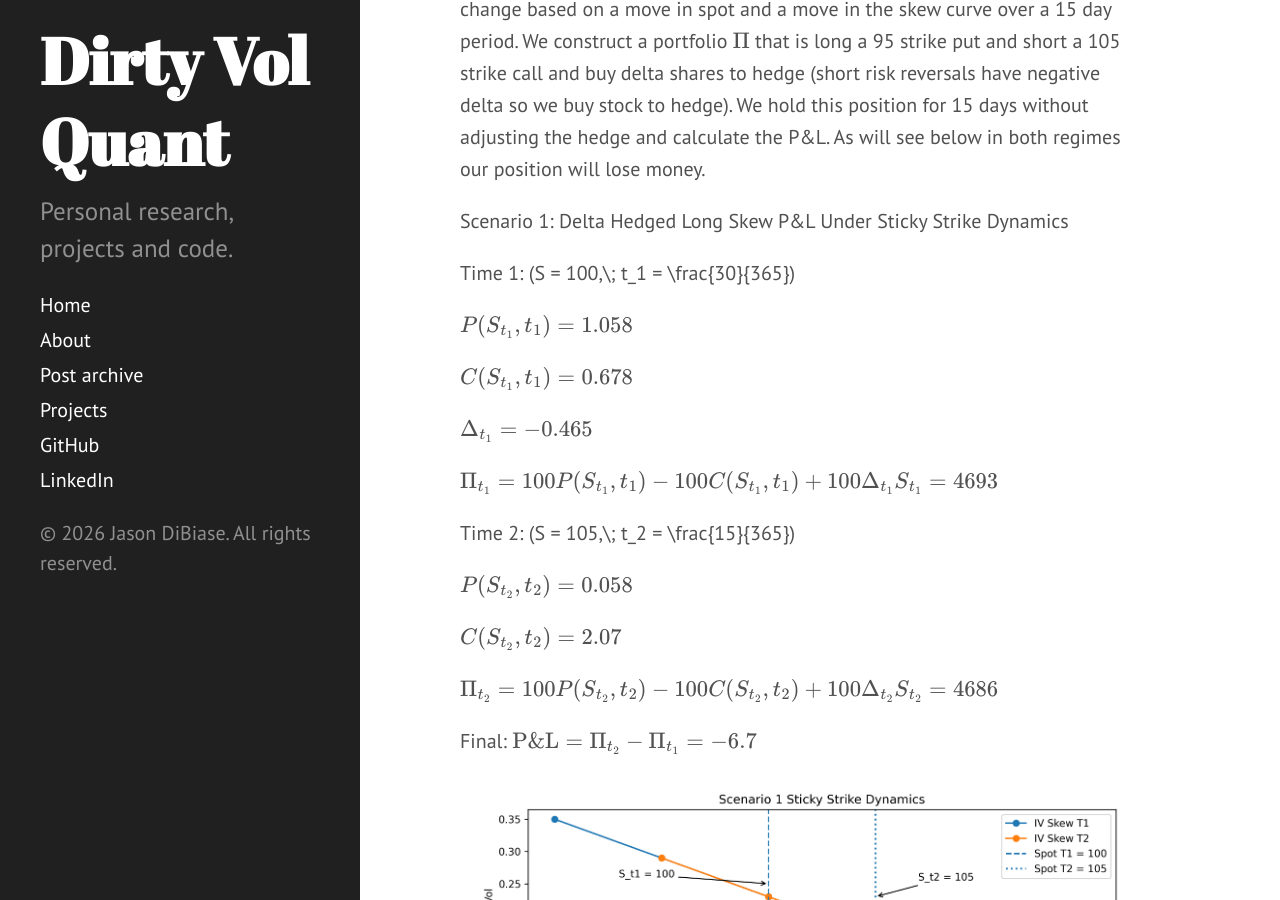
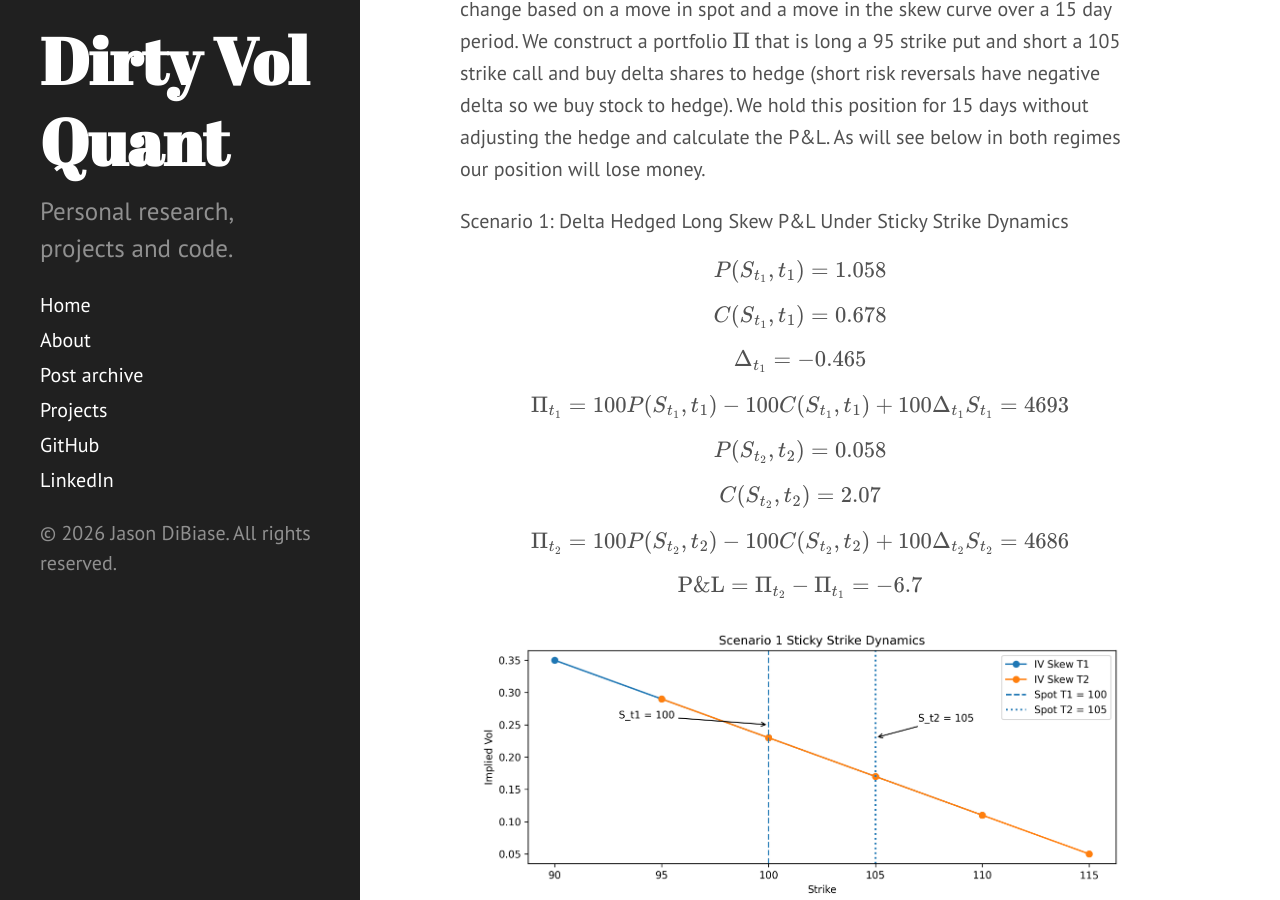
Before and after one commit to dibiasej/dibiasej.github.io, a Jekyll site: the page built from _posts/2026-06-07-Fixed-Strike-Floating-Strike-Spot-Vol-Dynamics-And-The-Skew-Stickiness-Ratio-Part-1.md, in a window 1280 px wide and 900 px high, scrolled down 5727 px. Built offline with Jekyll 4.4.1, drawn with Linux system fonts in a browser that asks for light colours; Markdown is read by kramdown in place of the engine named in the settings.

Commit message:
adjusted math again

```diff
--- a/_posts/2026-06-07-Fixed-Strike-Floating-Strike-Spot-Vol-Dynamics-And-The-Skew-Stickiness-Ratio-Part-1.md
+++ b/_posts/2026-06-07-Fixed-Strike-Floating-Strike-Spot-Vol-Dynamics-And-The-Skew-Stickiness-Ratio-Part-1.md
@@ -51,43 +51,37 @@ I want to illustrate below how these regimes will affect a delta hedged short ri
 
 Scenario 1: Delta Hedged Long Skew P&L Under Sticky Strike Dynamics
 
-Time 1: \(S = 100,\; t_1 = \frac{30}{365}\)
+$$
+P(S_{t_1}, t_1) = 1.058
+$$
 
-$
-P(S_{t_1}, t_1) = 1.058
-$
+$$
+C(S_{t_1}, t_1) = 0.678
+$$
 
-$
-C(S_{t_1}, t_1) = 0.678
-$
+$$
+\Delta_{t_1} = -0.465
+$$
 
-$
-\Delta_{t_1} = -0.465
-$
+$$
+\Pi_{t_1} = 100P(S_{t_1},t_1) - 100C(S_{t_1},t_1) + 100\Delta_{t_1}S_{t_1} = 4693
+$$
 
-$
-\Pi_{t_1} = 100P(S_{t_1},t_1) - 100C(S_{t_1},t_1) + 100\Delta_{t_1}S_{t_1} = 4693
-$
+$$
+P(S_{t_2}, t_2) = 0.058
+$$
 
-Time 2: \(S = 105,\; t_2 = \frac{15}{365}\)
+$$
+C(S_{t_2}, t_2) = 2.07
+$$
 
-$
-P(S_{t_2}, t_2) = 0.058
-$
+$$
+\Pi_{t_2} = 100P(S_{t_2},t_2) - 100C(S_{t_2},t_2) + 100\Delta_{t_2}S_{t_2} = 4686
+$$
 
-$
-C(S_{t_2}, t_2) = 2.07
-$
-
-
-$
-\Pi_{t_2} = 100P(S_{t_2},t_2) - 100C(S_{t_2},t_2) + 100\Delta_{t_2}S_{t_2} = 4686
-$
-
-Final:
-$
+$$
 \mathrm{P\&L} = \Pi_{t_2} - \Pi_{t_1} = -6.7
-$
+$$
 
 ![Sticky Strike Vol Dynamics](/assets/images/Sticky-Strike-Scenario-1-2026-07-02.png)
 
```
